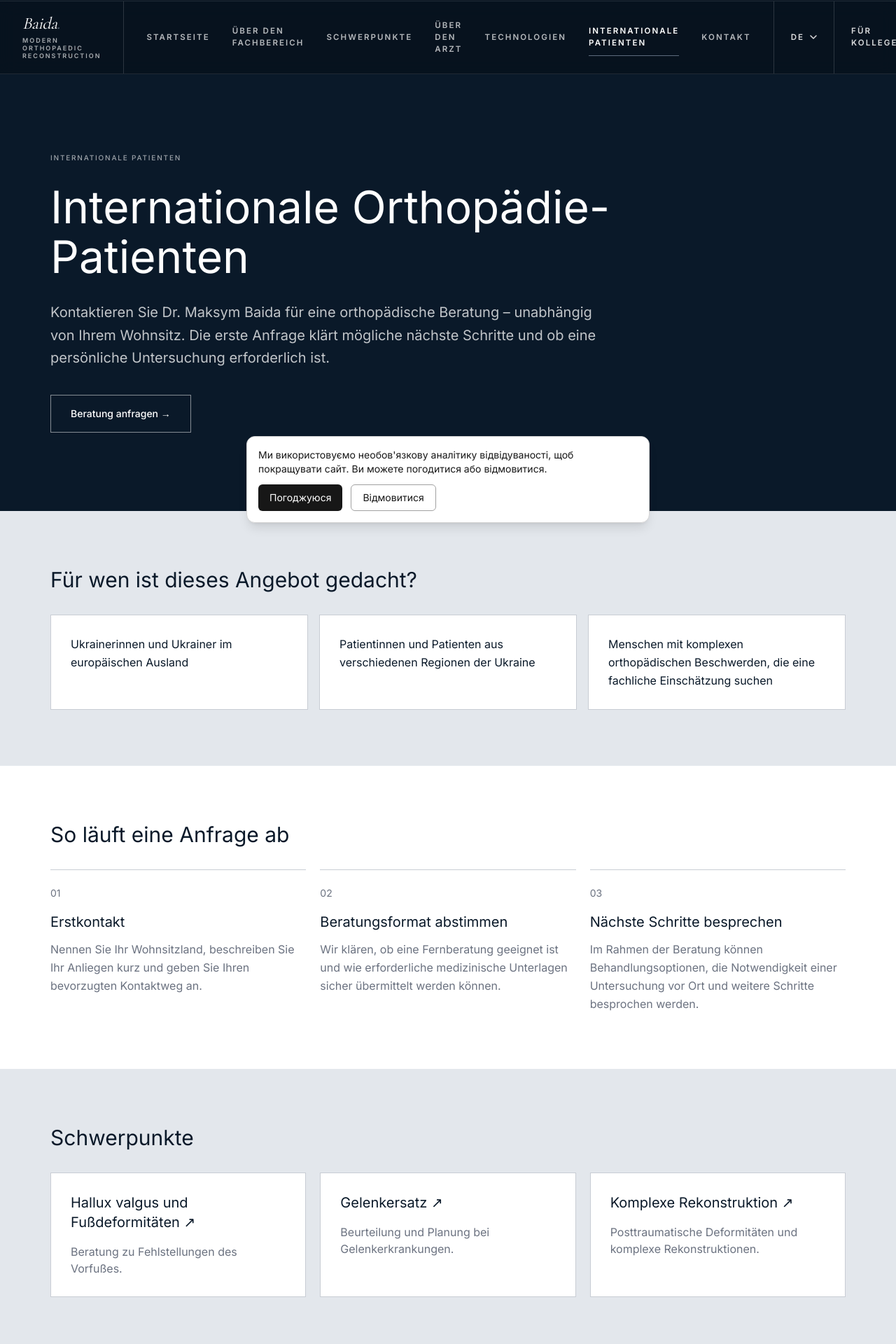
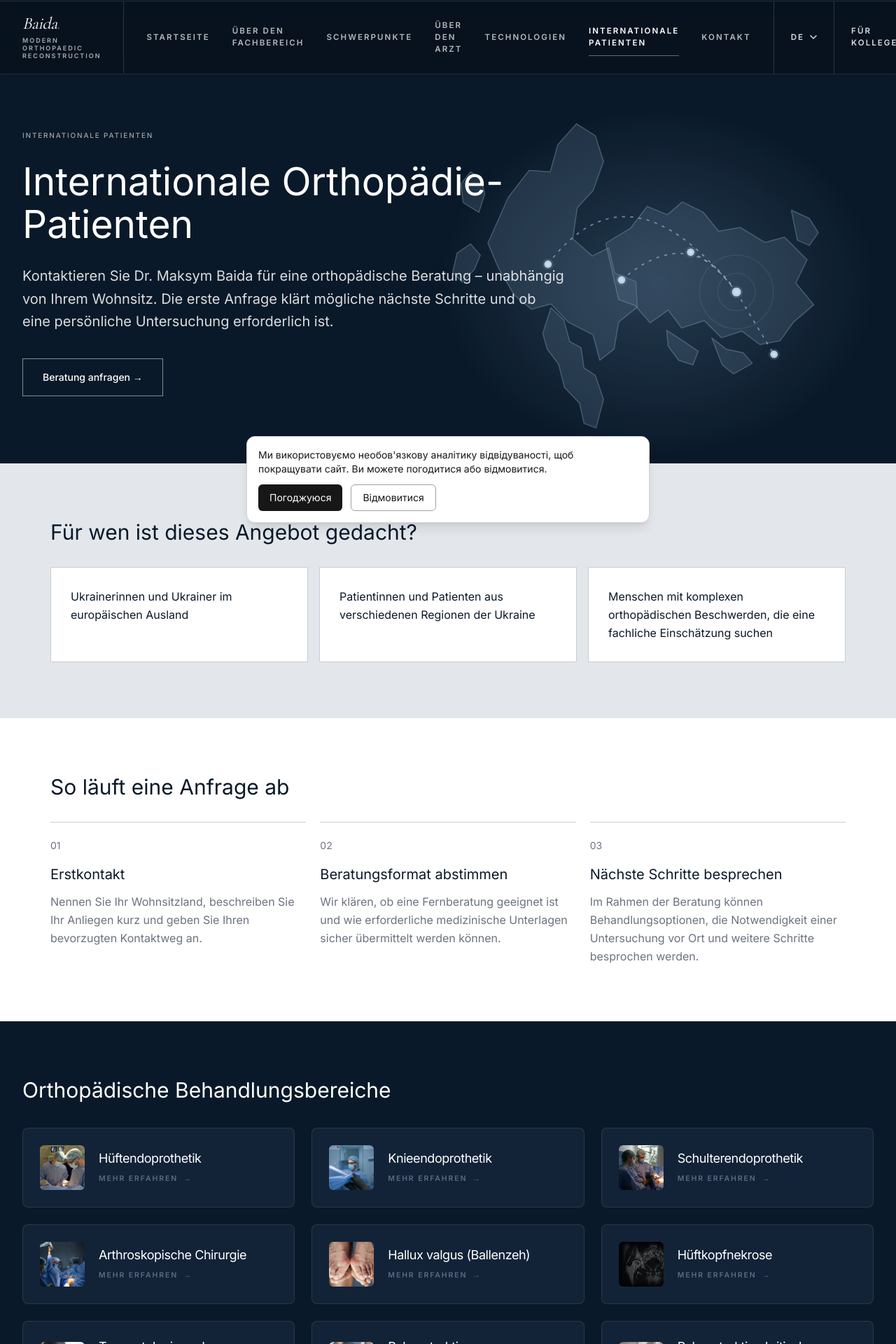
Before and after one commit to meredian18-dot/travmatolog-in-ua, a Next.js app: page /de/international-patients/ in a window 1280 px wide. Shown: the part 37-1957 px from the top of the page at 70% size. Built offline with nearby package versions, Linux system fonts and the light colour scheme.

Commit message:
design: map hero, consultation anchor, shared 12 cards and contact panel

```diff
--- a/app/[lang]/international-patients/page.tsx
+++ b/app/[lang]/international-patients/page.tsx
@@ -3,7 +3,9 @@ import { notFound } from "next/navigation";
 import { hasLocale, locales, getDictionary, type Locale } from "@/app/i18n";
 import { localizedAlternates } from "@/app/seo";
 import { BASE } from "@/app/base";
-import { CONTACTS } from "@/app/contacts";
+import EuropeConnections from "@/components/EuropeConnections";
+import BookOnline from "@/components/BookOnline";
+import { TreatmentCards } from "@/components/Treatments";
 import TopBar from "@/components/TopBar";
 import Nav from "@/components/Nav";
 import Footer from "@/components/Footer";
@@ -22,7 +24,7 @@ const copy: Record<Locale, Copy> = {
     eyebrow:"INTERNATIONAL PATIENTS",intro:"Зверніться щодо ортопедичної консультації незалежно від країни проживання. Перший контакт допоможе визначити наступні кроки та доцільність очної оцінки.",
     contact:"Звернутися щодо консультації",audienceTitle:"Кому може бути корисно",audiences:["Українцям, які проживають у країнах Європи чи інших країнах","Пацієнтам з різних регіонів України","Пацієнтам зі складними ортопедичними проблемами, які шукають фахову оцінку"],
     stepsTitle:"Як відбувається звернення",steps:[{title:"Перший контакт",body:"Напишіть країну проживання, коротко опишіть запит і залиште зручний спосіб зв’язку."},{title:"Узгодження формату",body:"Уточнимо, чи можлива дистанційна консультація, які документи потрібні та як їх безпечно передати."},{title:"Подальший маршрут",body:"За результатами консультації обговорюються клінічні можливості, потреба в очному огляді та можливі наступні кроки."}],
-    treatmentTitle:"Основні напрямки",treatments:[{title:"Hallux valgus і деформації стопи",slug:"hallux-valgus",body:"Консультація щодо деформацій переднього відділу стопи."},{title:"Ендопротезування суглобів",slug:"hip-replacement",body:"Оцінка показань і планування лікування захворювань суглобів."},{title:"Складна реконструкція",slug:"trauma-reconstruction",body:"Посттравматичні деформації та складні реконструктивні випадки."}],
+    treatmentTitle:"Напрямки ортопедичної допомоги",treatments:[{title:"Hallux valgus і деформації стопи",slug:"hallux-valgus",body:"Консультація щодо деформацій переднього відділу стопи."},{title:"Ендопротезування суглобів",slug:"hip-replacement",body:"Оцінка показань і планування лікування захворювань суглобів."},{title:"Складна реконструкція",slug:"trauma-reconstruction",body:"Посттравматичні деформації та складні реконструктивні випадки."}],
     locationTitle:"Де можливе лікування",location:"Місце проведення консультації чи операції визначається індивідуально після підтвердження можливостей конкретної клінічної бази. Локації, терміни та вартість не гарантуються до узгодження.",disclaimer:"Дистанційне звернення не замінює очного обстеження й не є гарантією операції. Безпекові ризики поїздок в Україну необхідно оцінювати індивідуально. Не надсилайте медичні документи через незахищені форми.",finalTitle:"Обговоримо ваш випадок?"
   },
   en: {
@@ -31,7 +33,7 @@ const copy: Record<Locale, Copy> = {
     eyebrow:"INTERNATIONAL PATIENTS",intro:"Contact Dr Maksym Baida about an orthopaedic consultation wherever you live. An initial enquiry helps clarify appropriate next steps and whether an in-person assessment is needed.",
     contact:"Enquire about a consultation",audienceTitle:"Who this is for",audiences:["Ukrainians living in Europe or elsewhere abroad","Patients from different regions of Ukraine","Patients seeking expert assessment of complex orthopaedic conditions"],
     stepsTitle:"How to get started",steps:[{title:"Initial enquiry",body:"Share your country of residence, a brief description of your request and your preferred contact method."},{title:"Agree on the format",body:"We will clarify whether a remote consultation is appropriate and arrange a secure way to share any necessary medical records."},{title:"Discuss next steps",body:"A consultation can identify possible clinical options, the need for an in-person examination and next steps."}],
-    treatmentTitle:"Areas of expertise",treatments:[{title:"Hallux valgus and foot deformities",slug:"hallux-valgus",body:"Consultation on forefoot deformities."},{title:"Joint replacement",slug:"hip-replacement",body:"Assessment and treatment planning for joint disorders."},{title:"Complex limb reconstruction",slug:"trauma-reconstruction",body:"Post-traumatic deformities and complex reconstruction."}],
+    treatmentTitle:"Orthopaedic care",treatments:[{title:"Hallux valgus and foot deformities",slug:"hallux-valgus",body:"Consultation on forefoot deformities."},{title:"Joint replacement",slug:"hip-replacement",body:"Assessment and treatment planning for joint disorders."},{title:"Complex limb reconstruction",slug:"trauma-reconstruction",body:"Post-traumatic deformities and complex reconstruction."}],
     locationTitle:"Where treatment may take place",location:"Any consultation or surgery location is agreed individually, subject to verified clinical facilities and appropriate care pathways. Locations, dates and prices are not guaranteed in advance.",disclaimer:"A remote enquiry does not replace a physical examination or guarantee surgery. Travel to Ukraine carries security risks that require individual consideration. Do not submit medical records through unsecured forms.",finalTitle:"Discuss your case"
   },
   de: {
@@ -40,7 +42,7 @@ const copy: Record<Locale, Copy> = {
     eyebrow:"INTERNATIONALE PATIENTEN",intro:"Kontaktieren Sie Dr. Maksym Baida für eine orthopädische Beratung – unabhängig von Ihrem Wohnsitz. Die erste Anfrage klärt mögliche nächste Schritte und ob eine persönliche Untersuchung erforderlich ist.",
     contact:"Beratung anfragen",audienceTitle:"Für wen ist dieses Angebot gedacht?",audiences:["Ukrainerinnen und Ukrainer im europäischen Ausland","Patientinnen und Patienten aus verschiedenen Regionen der Ukraine","Menschen mit komplexen orthopädischen Beschwerden, die eine fachliche Einschätzung suchen"],
     stepsTitle:"So läuft eine Anfrage ab",steps:[{title:"Erstkontakt",body:"Nennen Sie Ihr Wohnsitzland, beschreiben Sie Ihr Anliegen kurz und geben Sie Ihren bevorzugten Kontaktweg an."},{title:"Beratungsformat abstimmen",body:"Wir klären, ob eine Fernberatung geeignet ist und wie erforderliche medizinische Unterlagen sicher übermittelt werden können."},{title:"Nächste Schritte besprechen",body:"Im Rahmen der Beratung können Behandlungsoptionen, die Notwendigkeit einer Untersuchung vor Ort und weitere Schritte besprochen werden."}],
-    treatmentTitle:"Schwerpunkte",treatments:[{title:"Hallux valgus und Fußdeformitäten",slug:"hallux-valgus",body:"Beratung zu Fehlstellungen des Vorfußes."},{title:"Gelenkersatz",slug:"hip-replacement",body:"Beurteilung und Planung bei Gelenkerkrankungen."},{title:"Komplexe Rekonstruktion",slug:"trauma-reconstruction",body:"Posttraumatische Deformitäten und komplexe Rekonstruktionen."}],
+    treatmentTitle:"Orthopädische Behandlungsbereiche",treatments:[{title:"Hallux valgus und Fußdeformitäten",slug:"hallux-valgus",body:"Beratung zu Fehlstellungen des Vorfußes."},{title:"Gelenkersatz",slug:"hip-replacement",body:"Beurteilung und Planung bei Gelenkerkrankungen."},{title:"Komplexe Rekonstruktion",slug:"trauma-reconstruction",body:"Posttraumatische Deformitäten und komplexe Rekonstruktionen."}],
     locationTitle:"Mögliche Behandlungsorte",location:"Der Ort einer Beratung oder Operation wird individuell festgelegt und hängt von bestätigten klinischen Möglichkeiten ab. Standorte, Termine und Preise können nicht im Voraus garantiert werden.",disclaimer:"Eine Online-Anfrage ersetzt keine persönliche Untersuchung und garantiert keine Operation. Reisen in die Ukraine sind mit Sicherheitsrisiken verbunden. Bitte senden Sie keine medizinischen Unterlagen über ungesicherte Formulare.",finalTitle:"Besprechen Sie Ihren Fall"
   },
   pl: {
@@ -49,7 +51,7 @@ const copy: Record<Locale, Copy> = {
     eyebrow:"PACJENCI MIĘDZYNARODOWI",intro:"Skontaktuj się z dr. Maksymem Baidą w sprawie konsultacji ortopedycznej niezależnie od kraju zamieszkania. Pierwsze zgłoszenie pomoże określić dalsze kroki i potrzebę badania osobistego.",
     contact:"Zapytaj o konsultację",audienceTitle:"Dla kogo",audiences:["Dla Ukraińców mieszkających w Europie lub poza nią","Dla pacjentów z różnych regionów Ukrainy","Dla osób ze złożonymi problemami ortopedycznymi szukających specjalistycznej opinii"],
     stepsTitle:"Jak wygląda kontakt",steps:[{title:"Pierwsze zgłoszenie",body:"Podaj kraj zamieszkania, krótki opis problemu i preferowany sposób kontaktu."},{title:"Ustalenie formy konsultacji",body:"Ustalimy, czy możliwa jest konsultacja zdalna i jak bezpiecznie przekazać niezbędną dokumentację."},{title:"Dalsze kroki",body:"Podczas konsultacji można omówić możliwości kliniczne, konieczność badania osobistego i kolejne etapy."}],
-    treatmentTitle:"Główne obszary",treatments:[{title:"Hallux valgus i deformacje stóp",slug:"hallux-valgus",body:"Konsultacje dotyczące deformacji przodostopia."},{title:"Endoprotezoplastyka stawów",slug:"hip-replacement",body:"Ocena wskazań i planowanie leczenia chorób stawów."},{title:"Złożona rekonstrukcja kończyn",slug:"trauma-reconstruction",body:"Deformacje pourazowe i złożona rekonstrukcja."}],
+    treatmentTitle:"Zakres opieki ortopedycznej",treatments:[{title:"Hallux valgus i deformacje stóp",slug:"hallux-valgus",body:"Konsultacje dotyczące deformacji przodostopia."},{title:"Endoprotezoplastyka stawów",slug:"hip-replacement",body:"Ocena wskazań i planowanie leczenia chorób stawów."},{title:"Złożona rekonstrukcja kończyn",slug:"trauma-reconstruction",body:"Deformacje pourazowe i złożona rekonstrukcja."}],
     locationTitle:"Gdzie może odbyć się leczenie",location:"Miejsce konsultacji lub operacji jest uzgadniane indywidualnie po potwierdzeniu możliwości konkretnej placówki. Lokalizacja, termin i cena nie są gwarantowane z góry.",disclaimer:"Kontakt zdalny nie zastępuje badania osobistego i nie gwarantuje operacji. Podróż do Ukrainy wiąże się z zagrożeniami bezpieczeństwa. Nie przesyłaj dokumentacji medycznej przez niezabezpieczone formularze.",finalTitle:"Omówmy Twój przypadek"
   }
 };
@@ -62,12 +64,14 @@ export default async function InternationalPatients({params}:{params:Promise<{la
  const {lang}=await params;if(!hasLocale(lang))notFound();
  const locale=lang as Locale;const c=copy[locale];const dict=getDictionary(locale);
  return <><div className="bg-tan-dark"><TopBar dict={dict} lang={locale}/><Nav dict={dict} lang={locale} current="international"/>
- <section className="mx-auto max-w-[1200px] px-5 sm:px-8 pt-16 pb-20 sm:py-28 text-white">
+ <section className="relative isolate overflow-hidden mx-auto max-w-[1440px] px-5 sm:px-8 pt-14 pb-20 sm:pt-20 sm:pb-24 text-white">
+ <div aria-hidden="true" className="absolute inset-y-0 right-0 w-[72%] lg:w-[57%] pointer-events-none opacity-25 sm:opacity-55 lg:opacity-100"><EuropeConnections/></div>
+ <div className="relative z-10 lg:max-w-[64%]">
  <p className="label-caps text-white/60 mb-7">{c.eyebrow}</p>
- <h1 className="font-sans font-light text-[clamp(2rem,5vw,4rem)] leading-[1.1] max-w-[950px]">{c.title.split(" | ")[0]}</h1>
- <p className="mt-7 text-lg sm:text-xl text-white/75 max-w-[780px] leading-relaxed">{c.intro}</p>
- <a href={CONTACTS.emailHref} className="inline-flex mt-9 border border-white/50 px-7 py-4 text-sm font-medium hover:bg-white hover:text-ink transition-colors">{c.contact} →</a>
- </section></div>
+ <h1 className="font-sans font-light text-[clamp(2rem,4.3vw,3.8rem)] leading-[1.1]">{c.title.split(" | ")[0]}</h1>
+ <p className="mt-7 text-lg sm:text-xl text-white/85 max-w-[790px] leading-relaxed">{c.intro}</p>
+ <a href="#consultation" className="inline-flex mt-9 border border-white/50 px-7 py-4 text-sm font-medium hover:bg-white hover:text-ink transition-colors">{c.contact} →</a>
+ </div></section></div>
  <main className="bg-paper">
  <section className="mx-auto max-w-[1200px] px-5 sm:px-8 py-16 sm:py-20">
  <h2 className="text-3xl font-light mb-8">{c.audienceTitle}</h2>
@@ -77,9 +81,10 @@ export default async function InternationalPatients({params}:{params:Promise<{la
  <h2 className="text-3xl font-light mb-8">{c.stepsTitle}</h2>
  <div className="grid md:grid-cols-3 gap-5">{c.steps.map((s,i)=><div key={s.title} className="border-t border-hairline pt-5"><span className="text-sm text-ink-muted">0{i+1}</span><h3 className="text-xl mt-4 mb-3">{s.title}</h3><p className="text-ink-muted leading-relaxed">{s.body}</p></div>)}</div>
  </div></section>
- <section className="mx-auto max-w-[1200px] px-5 sm:px-8 py-16 sm:py-20"><h2 className="text-3xl font-light mb-8">{c.treatmentTitle}</h2>
- <div className="grid md:grid-cols-3 gap-5">{c.treatments.map(t=><a key={t.slug} href={`${BASE}/${locale}/treatments/${t.slug}/`} className="block bg-cream border border-hairline p-7 hover:border-tan transition-colors"><h3 className="text-xl mb-4">{t.title} ↗</h3><p className="text-ink-muted">{t.body}</p></a>)}</div></section>
+ <section className="bg-tan-dark py-16 sm:py-20"><div className="mx-auto max-w-[1440px] px-5 sm:px-8">
+ <h2 className="text-white text-3xl font-light mb-9">{c.treatmentTitle}</h2>
+ <TreatmentCards dict={dict} lang={locale}/>
+ </div></section>
  <section className="bg-cream"><div className="mx-auto max-w-[1200px] px-5 sm:px-8 py-16"><h2 className="text-3xl font-light mb-5">{c.locationTitle}</h2><p className="leading-relaxed max-w-[850px]">{c.location}</p><p className="mt-6 text-sm text-ink-muted max-w-[850px]">{c.disclaimer}</p></div></section>
- <section className="mx-auto max-w-[1200px] px-5 sm:px-8 py-16 sm:py-20"><h2 className="text-3xl font-light">{c.finalTitle}</h2><div className="flex flex-wrap gap-4 mt-7"><a className="px-6 py-4 bg-navy text-white" href={CONTACTS.emailHref}>{CONTACTS.email}</a><a className="px-6 py-4 border border-hairline" href={CONTACTS.telegramHref}>Telegram ↗</a></div></section>
- </main><Footer dict={dict} lang={locale}/></>;
+ </main><BookOnline dict={dict}/><Footer dict={dict} lang={locale}/></>;
 }
```
